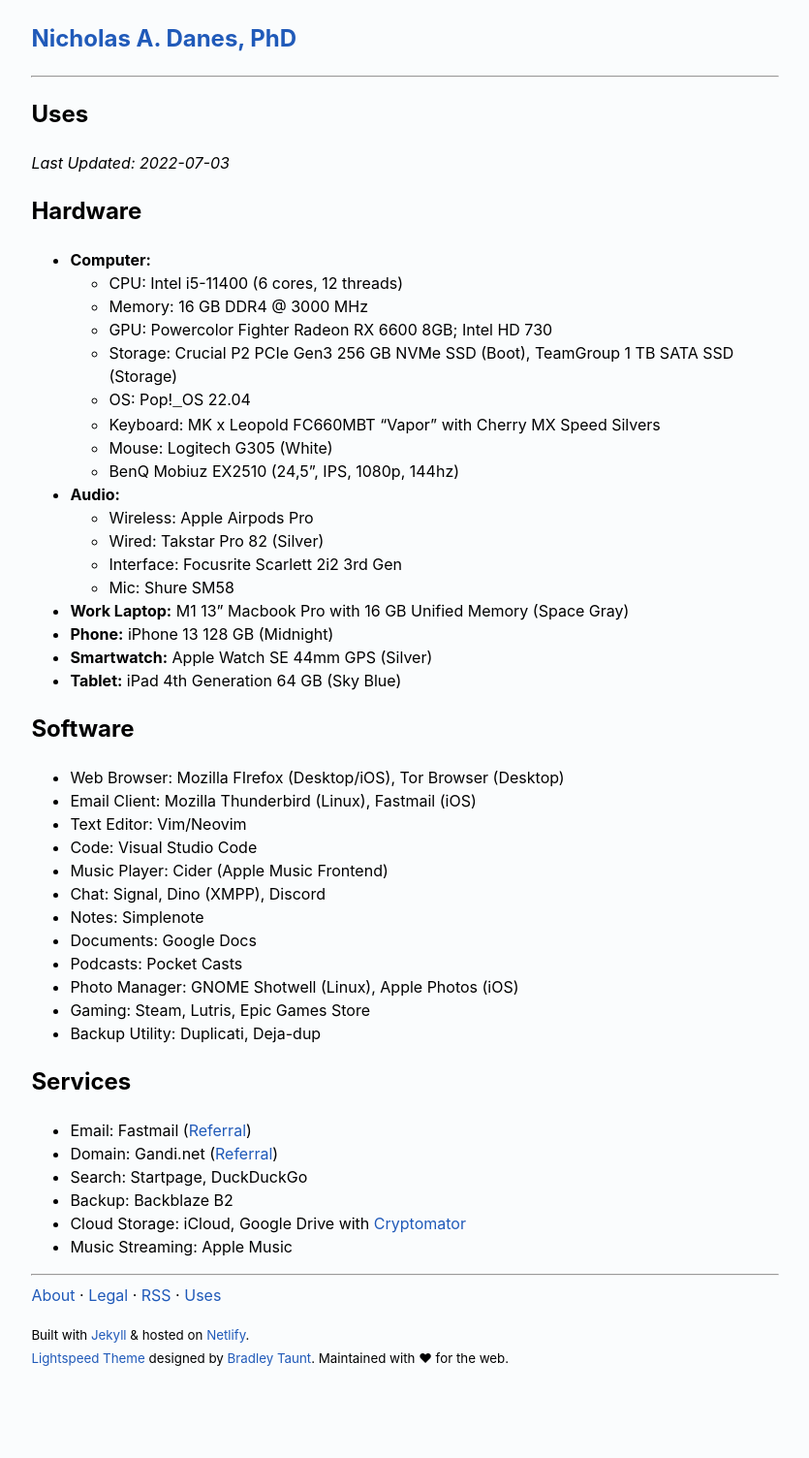
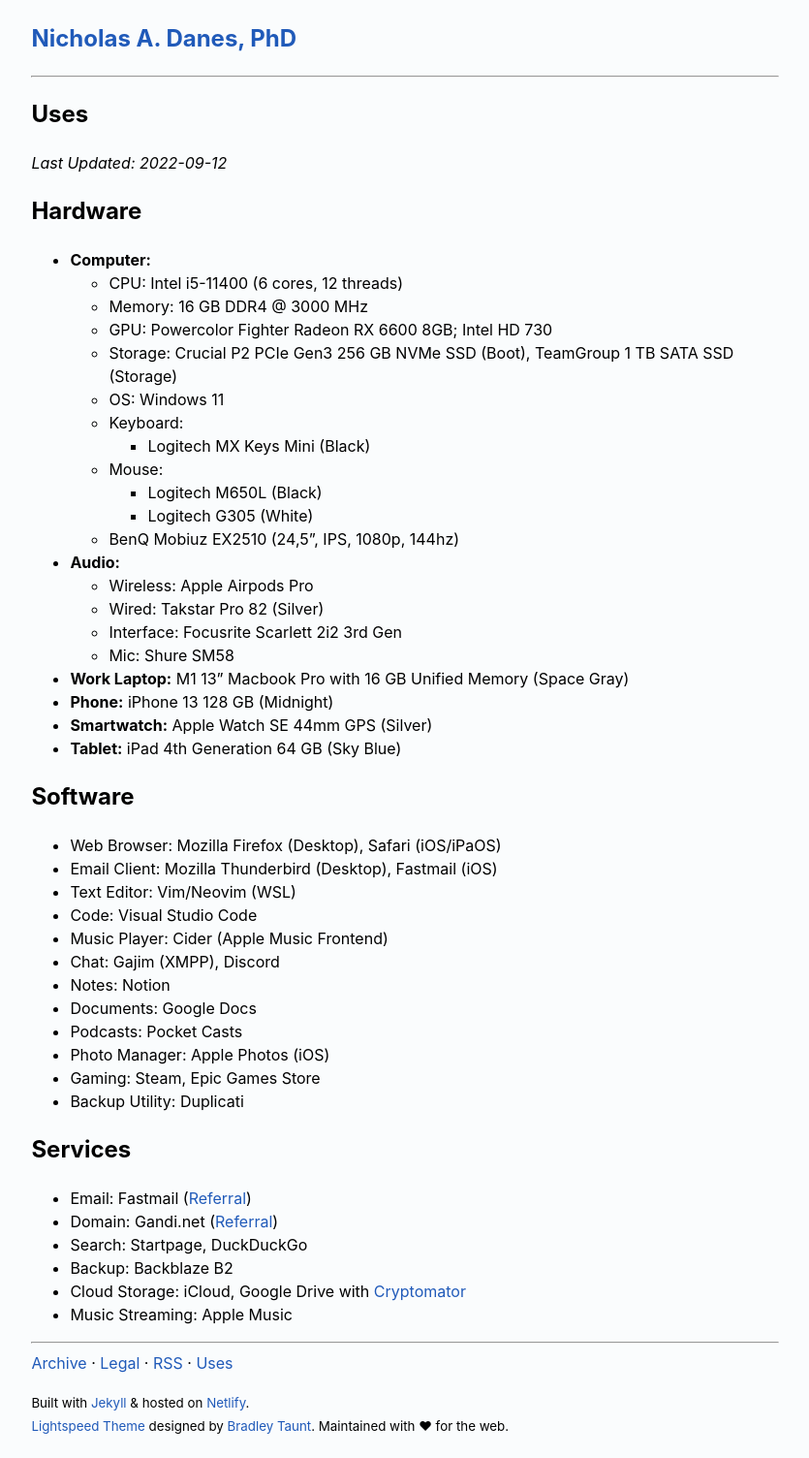
Before and after one commit to danesnick/website_lightspeed, a Jekyll site: the page built from uses.markdown, in a window 1280 px wide. Shown: the whole page at 97% size, without its empty margins (222-1057 px from the left). Built offline with Jekyll 4.4.1, drawn with Linux system fonts in a browser that asks for light colours; before the commit the page ends 1434 px from its top, so only the background shows below that.

Commit message:
Updated home page; archived blog

```diff
--- a/_includes/footer.html
+++ b/_includes/footer.html
@@ -1,7 +1,7 @@
 <footer role="contentinfo">
     <hr>
     <nav style="margin-bottom:1rem;" role="navigation">
-        <a href="/about">About</a>
+        <a href="/archive">Archive</a>
         <span>&middot;</span>
         <a href="/legal">Legal</a>
         <span>&middot;</span>
--- a/uses.markdown
+++ b/uses.markdown
@@ -3,7 +3,7 @@ layout: page
 title: Uses
 permalink: /uses/
 ---
-*Last Updated: 2022-07-03*
+*Last Updated: 2022-09-12*
 
 ## Hardware
 
@@ -12,9 +12,12 @@ permalink: /uses/
 	+ Memory: 16 GB DDR4 @ 3000 MHz
 	+ GPU: Powercolor Fighter Radeon RX 6600 8GB; Intel HD 730
 	+ Storage: Crucial P2 PCIe Gen3 256 GB NVMe SSD (Boot), TeamGroup 1 TB SATA SSD (Storage)
-	+ OS: Pop!`_`OS 22.04
-	+ Keyboard: MK x Leopold FC660MBT "Vapor" with Cherry MX Speed Silvers
-	+ Mouse: Logitech G305 (White)
+	+ OS: Windows 11
+	+ Keyboard:
+		- Logitech MX Keys Mini (Black)
+	+ Mouse:
+		- Logitech M650L (Black)
+		- Logitech G305 (White)
 	+ BenQ Mobiuz EX2510 (24,5", IPS, 1080p, 144hz)
 * **Audio:**
 	* Wireless: Apple Airpods Pro
@@ -27,18 +30,18 @@ permalink: /uses/
 * **Tablet:** iPad 4th Generation 64 GB (Sky Blue)
 
 ## Software
-* Web Browser: Mozilla FIrefox (Desktop/iOS), Tor Browser (Desktop)
-* Email Client: Mozilla Thunderbird (Linux), Fastmail (iOS)
-* Text Editor: Vim/Neovim
+* Web Browser: Mozilla Firefox (Desktop), Safari (iOS/iPaOS)
+* Email Client: Mozilla Thunderbird (Desktop), Fastmail (iOS)
+* Text Editor: Vim/Neovim (WSL)
 * Code: Visual Studio Code
 * Music Player: Cider (Apple Music Frontend)
-* Chat: Signal, Dino (XMPP), Discord
-* Notes: Simplenote
+* Chat: Gajim (XMPP), Discord
+* Notes: Notion
 * Documents: Google Docs
 * Podcasts: Pocket Casts
-* Photo Manager: GNOME Shotwell (Linux), Apple Photos (iOS)
-* Gaming: Steam, Lutris, Epic Games Store
-* Backup Utility: Duplicati, Deja-dup
+* Photo Manager: Apple Photos (iOS)
+* Gaming: Steam, Epic Games Store
+* Backup Utility: Duplicati
 
 ## Services
 * Email: Fastmail ([Referral](https://ref.fm/u24999624))
```
Also changed, not shown: about.markdown (deleted, +0 -40 lines), archive.markdown (added, +16 -0 lines), index.markdown (+29 -10 lines).
